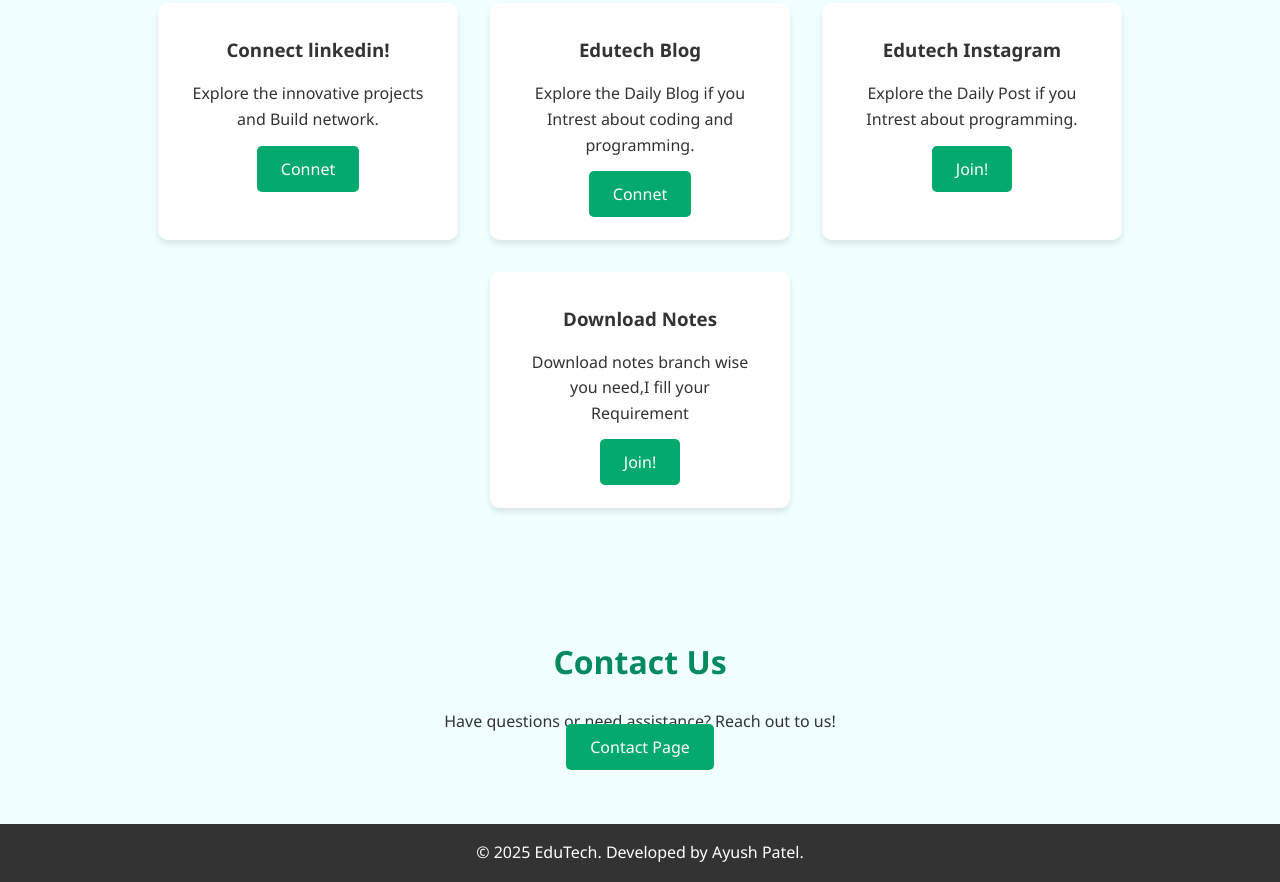
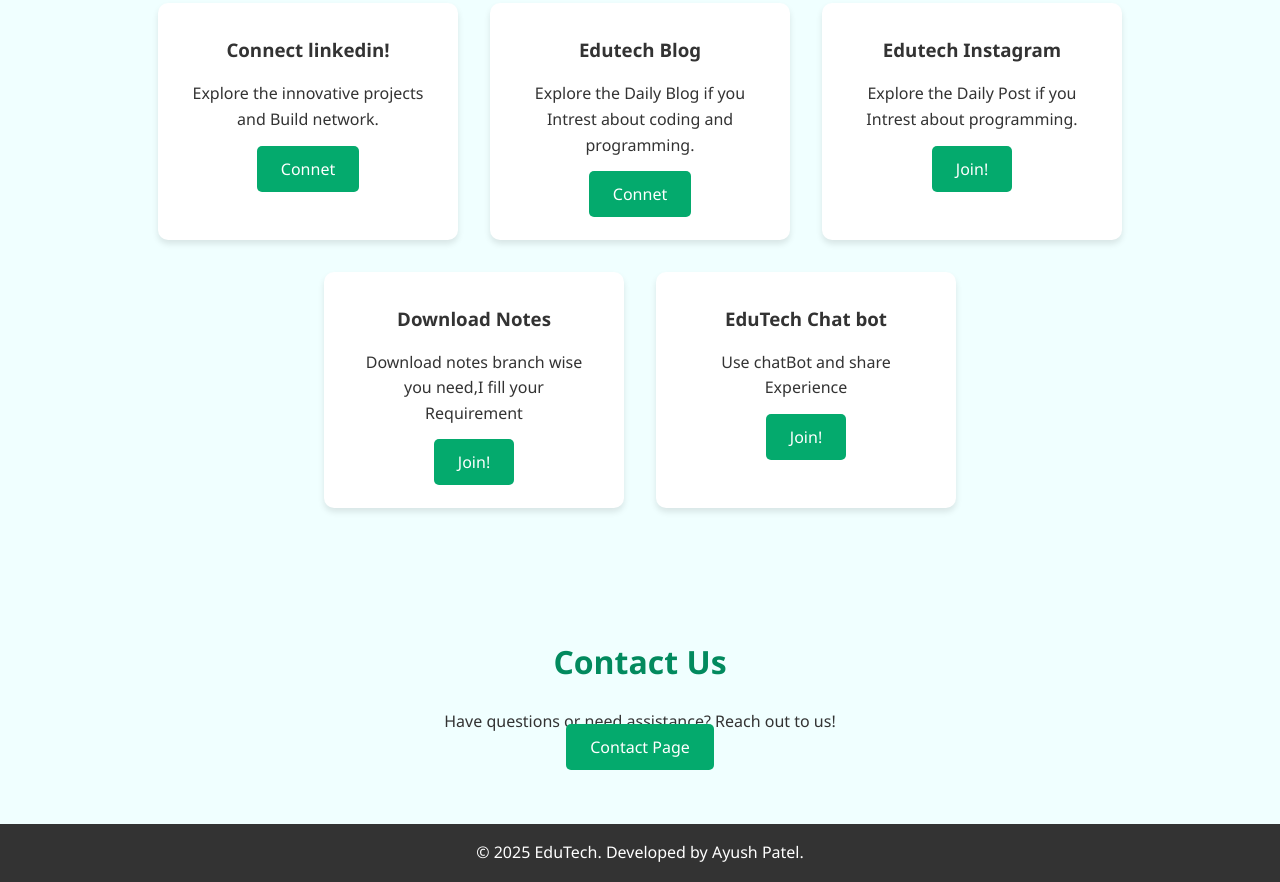
Before and after one commit to risingstar185/Edutechofficial0, a plain HTML site: page index.html in a window 1280 px wide. Shown: the part 1892-2774 px from the top of the page. Drawn offline with Linux system fonts and the light colour scheme.

Commit message:
Update index.html
add Bot Page

```diff
--- a/index.html
+++ b/index.html
@@ -85,6 +85,11 @@
         <p>Download notes branch wise you need,I fill your Requirement</p>
         <a href="#" class="btn">Join!</a>
       </div>
+        <div class="card">
+        <h3>EduTech Chat bot</h3>
+        <p>Use chatBot and share Experience</p>
+        <a href="https://risingstar185.github.io/EduTechChatBot/" class="btn">Join!</a>
+      </div>
     </div>
   </section>
 
```
